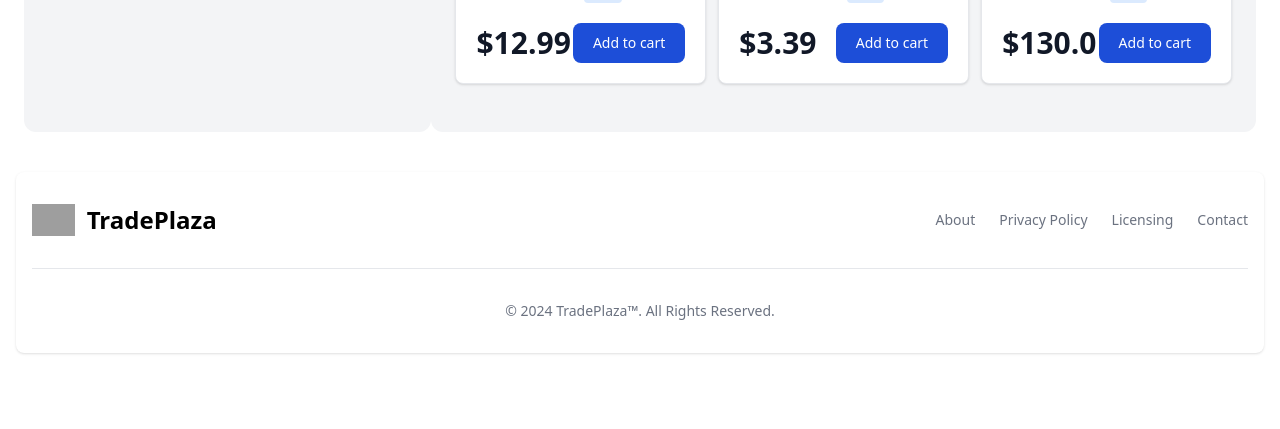
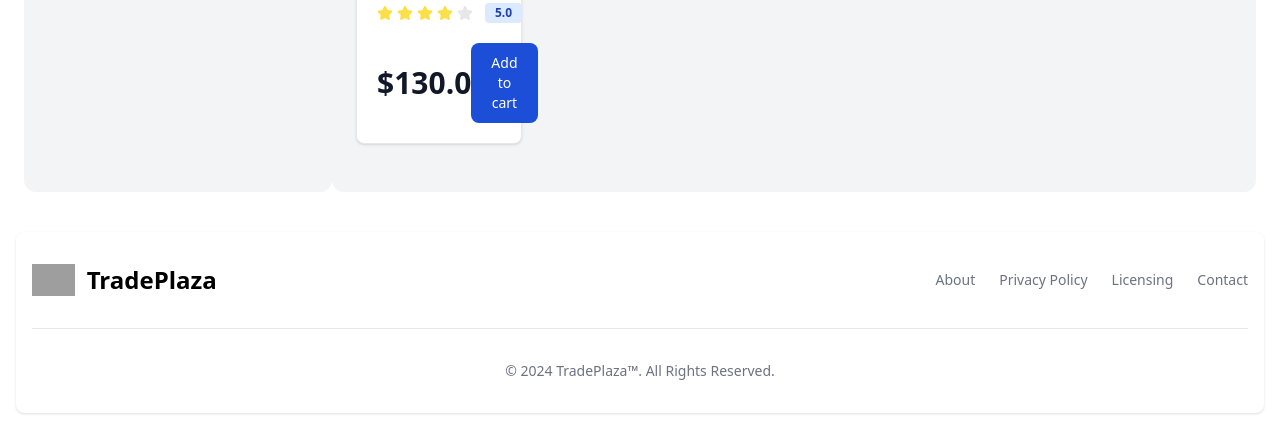
Before and after one commit to Raaxxy/Trade-plaza, a Django app: page / in a window 1280 px wide. Shown: the part 1067-1496 px from the top of the page. Before the commit the page ends 1421 px from the top, so only its background shows below. Run offline with Django 5.2, Linux system fonts and the light colour scheme; data comes from the database, SQL or seed files in the repository; some libraries are stand-ins or nearby versions; grey boxes are pictures that could not be loaded.

Commit message:
Added-responsiveness-lvl1

```diff
--- a/Tradeplaza/core/templates/core/base.html
+++ b/Tradeplaza/core/templates/core/base.html
@@ -1,93 +1,124 @@
 <!DOCTYPE html>
 <html lang="en">
+
 <head>
     <meta charset="UTF-8">
     <meta name="viewport" content="width=device-width, initial-scale=1.0">
     <script src="https://cdn.tailwindcss.com"></script>
     <title>{% block title %}{% endblock %} | TradePlaza</title>
 </head>
-<body>
+
+<body class="font-sans">
+
     <nav class="py-6 px-6 flex justify-between items-center border-b border-gray-200">
         <div class="flex items-center gap-4">
             <a class="text-3xl font-semibold" href="/">
                 TradePlaza
             </a>
         </div>
-          <div class="flex relative justify-center">
+        <div class="flex relative justify-center sm:w-1/2 md:w-2/3 lg:w-1/2 xl:w-1/3">
             <form method="get" action="{% url 'item:items' %}">
                 <div class="relative">
                     <div class="absolute inset-y-0 start-0 flex items-center ps-3 pointer-events-none">
-                      <svg class="w-4 h-4 text-gray-500 dark:text-gray-400" aria-hidden="true" xmlns="http://www.w3.org/2000/svg" fill="none" viewBox="0 0 20 20">
-                          <path stroke="currentColor" stroke-linecap="round" stroke-linejoin="round" stroke-width="2" d="m19 19-4-4m0-7A7 7 0 1 1 1 8a7 7 0 0 1 14 0Z"/>
+                        <svg class="w-4 h-4 text-gray-500 dark:text-gray-400" aria-hidden="true"
+                            xmlns="http://www.w3.org/2000/svg" fill="none" viewBox="0 0 20 20">
+                            <path stroke="currentColor" stroke-linecap="round" stroke-linejoin="round" stroke-width="2"
+                                d="m19 19-4-4m0-7A7 7 0 1 1 1 8a7 7 0 0 1 14 0Z" />
                         </svg>
                     </div>
-                  <input name="query" class="block w-[450px] p-4 ps-10 text-sm text-gray-900 border border-gray-300 rounded-lg bg-gray-50 focus:ring-blue-500 focus:border-blue-500" type="text" value="{{ query }}" placeholder="Search TradePlaza..." required>
-                  <button class="text-white absolute end-2.5 bottom-2.5 bg-blue-700 hover:bg-blue-800 focus:ring-4 focus:outline-none focus:ring-blue-300 font-medium rounded-lg text-sm px-4 py-2">Search</button>
+                    <input name="query"
+                        class="block w-full sm:w-[450px] p-4 ps-10 text-sm text-gray-900 border border-gray-300 rounded-lg bg-gray-50 focus:ring-blue-500 focus:border-blue-500"
+                        type="text" value="{{ query }}" placeholder="Search TradePlaza..." required>
+                    <button
+                        class="text-white absolute end-2.5 bottom-2.5 bg-blue-700 hover:bg-blue-800 focus:ring-4 focus:outline-none focus:ring-blue-300 font-medium rounded-lg text-sm px-4 py-2">Search</button>
                 </div>
             </form>
         </div>
         <div class="flex items-center gap-4">
-          <a class="px-4 py-2 rounded-full text-white bg-green-500 hover:bg-green-600 dark:bg-green-400 dark:hover:bg-green-300" href="{% url 'item:new' %}">
+            <a class="px-4 py-2 rounded-full text-white bg-green-500 hover:bg-green-600 dark:bg-green-400 dark:hover:bg-green-300"
+                href="{% url 'item:new' %}">
                 List Items
             </a>
             {% if request.user.is_authenticated %}
-              <a class="px-4 py-2 rounded-full text-white bg-blue-500 hover:bg-blue-600 dark:bg-blue-400 dark:hover:bg-blue-300" href="{% url 'conversation:inbox' %}">
+            <a
+                class="px-4 py-2 rounded-full text-white bg-blue-500 hover:bg-blue-600 dark:bg-blue-400 dark:hover:bg-blue-300"
+                href="{% url 'conversation:inbox' %}">
                 Inbox
             </a>
-              <a class="px-4 py-2 rounded-full text-white bg-blue-500 hover:bg-blue-600 dark:bg-blue-400 dark:hover:bg-blue-300" href="{% url 'dashboard:index' %}">
+            <a
+                class="px-4 py-2 rounded-full text-white bg-blue-500 hover:bg-blue-600 dark:bg-blue-400 dark:hover:bg-blue-300"
+                href="{% url 'dashboard:index' %}">
                 Dashboard
             </a>
-              <p class="px-4 py-2 rounded-full text-white bg-blue-500 hover:bg-blue-600 dark:bg-blue-400 dark:hover:bg-blue-300">
+            <p
+                class="px-4 py-2 rounded-full text-white bg-blue-500 hover:bg-blue-600 dark:bg-blue-400 dark:hover:bg-blue-300">
                 Welcome, {{ request.user.username }}!
             </p>
-              <form method="post" class="px-4 py-2 rounded-full text-white bg-blue-500 hover:bg-blue-600 dark:bg-blue-400 dark:hover:bg-blue-300" action="{% url 'core:logout' %}">
+            <form method="post"
+                class="px-4 py-2 rounded-full text-white bg-blue-500 hover:bg-blue-600 dark:bg-blue-400 dark:hover:bg-blue-300"
+                action="{% url 'core:logout' %}">
                 {% csrf_token %}
                 <button type="submit">Logout</button>
             </form>
             {% else %}
-              <a class="px-4 py-2 rounded-full text-white bg-blue-500 hover:bg-blue-600 dark:bg-blue-400 dark:hover:bg-blue-300" href="{% url 'core:signup' %}">
+            <a
+                class="px-4 py-2 rounded-full text-white bg-blue-500 hover:bg-blue-600 dark:bg-blue-400 dark:hover:bg-blue-300"
+                href="{% url 'core:signup' %}">
                 Sign Up
             </a>
-              <a class="px-4 py-2 rounded-full text-white bg-blue-500 hover:bg-blue-600 dark:bg-blue-400 dark:hover:bg-blue-300" href="{% url 'core:login' %}">
+            <a
+                class="px-4 py-2 rounded-full text-white bg-blue-500 hover:bg-blue-600 dark:bg-blue-400 dark:hover:bg-blue-300"
+                href="{% url 'core:login' %}">
                 Log In
             </a>
             {% endif %}
         </div>
     </nav>
-      <div class="px-6 py-6">
+
+    <div class="px-4 sm:px-6 py-6">
         {% block content %}
 
         {% endblock %}
     </div>
 
-
     <footer class="bg-white rounded-lg shadow m-4">
         <div class="w-full max-w-screen-xl mx-auto p-4 md:py-8">
-            <div class="sm:flex sm:items-center sm:justify-between">
-                <a href="#" class="flex items-center mb-4 sm:mb-0 space-x-3 rtl:space-x-reverse">
+            <div
+                class="flex flex-col sm:flex-row sm:items-center sm:justify-between sm:flex sm:items-center sm:justify-between">
+                <a href="#"
+                    class="flex items-center mb-4 sm:mb-0 space-x-3 rtl:space-x-reverse">
                     <img src="https://flowbite.com/docs/images/logo.svg" class="h-8" alt="Flowbite Logo" />
                     <span class="self-center text-2xl font-semibold whitespace-nowrap ">TradePlaza</span>
                 </a>
-                <ul class="flex flex-wrap items-center mb-6 text-sm font-medium text-gray-500 sm:mb-0 ">
+                <ul
+                    class="flex flex-wrap items-center mb-6 text-sm font-medium text-gray-500 sm:mb-0 ">
                     <li>
-                        <a href="#" class="hover:underline me-4 md:me-6">About</a>
+                        <a href="#"
+                            class="hover:underline me-4 md:me-6">About</a>
                     </li>
                     <li>
-                        <a href="#" class="hover:underline me-4 md:me-6">Privacy Policy</a>
+                        <a href="#"
+                            class="hover:underline me-4 md:me-6">Privacy
+                            Policy</a>
                     </li>
                     <li>
-                        <a href="#" class="hover:underline me-4 md:me-6">Licensing</a>
+                        <a href="#"
+                            class="hover:underline me-4 md:me-6">Licensing</a>
                     </li>
                     <li>
-                        <a href="{% url 'core:contact' %}" class="hover:underline">Contact</a>
+                        <a href="{% url 'core:contact' %}"
+                            class="hover:underline">Contact</a>
                     </li>
                 </ul>
             </div>
             <hr class="my-6 border-gray-200 sm:mx-auto dark:border-gray-700 lg:my-8" />
-            <span class="block text-sm text-gray-500 sm:text-center dark:text-gray-400">© 2024 <a href="#" class="hover:underline">TradePlaza™</a>. All Rights Reserved.</span>
+            <span
+                class="block text-sm text-gray-500 sm:text-center dark:text-gray-400">© 2024 <a
+                    href="#"
+                    class="hover:underline">TradePlaza™</a>. All Rights Reserved.</span>
         </div>
     </footer>
 
+</body>
 
-</body>
 </html>
--- a/Tradeplaza/core/templates/core/index.html
+++ b/Tradeplaza/core/templates/core/index.html
@@ -1,41 +1,42 @@
 {% extends 'core/base.html' %}
-
 {% block title %}Welcome{% endblock %}
-
 {% block content %}
-<div class="flex flex-row">
-
-    <div class="mt-6 px-6 py-12 bg-gray-100 rounded-xl">
-        <h2 class="mb-12 text-2xl font-semibold text-center">Categories<h2>
-        <div class="grid grid-cols-3 gap-3">
+<div class="flex flex-col md:flex-row">
+    <div class="md:w-1/2 lg:w-1/3 xl:w-1/4 2xl:w-1/5 mt-6 px-6 py-12 bg-gray-100 rounded-xl">
+        <h2 class="mb-12 text-2xl font-semibold text-center">Categories</h2>
+        <div class="grid grid-cols-1 sm:grid-cols-2 md:grid-cols-3 lg:grid-cols-4 xl:grid-cols-5 2xl:grid-cols-6 gap-3">
             {% for category in categories %}
             <div>
-                <a href ="#">
-                    <div class="p-6 bg-white rounded-b-xl flex flex-row">
+                <a href="#">
+                    <div
+                        class="p-6 bg-white rounded-b-xl flex flex-row hover:shadow-md transition-shadow">
                         <h2 class="text-xl">{{category.name}}</h2>
-                        <p class="text-gray-500 items-center text-xl">&nbsp;{{category.items.count}}</p>
+                        <p
+                            class="text-gray-500 items-center text-xl">&nbsp;{{category.items.count}}</p>
                     </div>
                 </a>
             </div>
             {% endfor %}
         </div>
     </div>
-
-    <div class="mt-6 px-6 py-12 bg-gray-100 rounded-xl flex flex-col items-center justify-center">
-        <h2 class="mb-12 text-2xl font-semibold text-center flex">Newest items<h2>
-        <div class="grid grid-cols-3 gap-3 flex">
+    <div class="md:w-1/2 lg:w-2/3 xl:w-3/4 2xl:w-4/5 mt-6 px-6 py-12 bg-gray-100 rounded-xl flex flex-col items-center justify-center">
+        <h2 class="mb-12 text-2xl font-semibold text-center flex">Newest items</h2>
+        <div class="grid grid-cols-1 sm:grid-cols-2 md:grid-cols-3 lg:grid-cols-4 xl:grid-cols-5 2xl:grid-cols-6 gap-3 flex">
             {% for item in items %}
-
-                <div class="w-full max-w-sm bg-white border border-gray-200 rounded-lg shadow dark:bg-gray-800 dark:border-gray-700">
+            <div
+                class="w-full max-w-sm bg-white border border-gray-200 rounded-lg shadow dark:bg-gray-800 dark:border-gray-700 hover:shadow-md transition-shadow">
                 <a href="{% url 'item:detail' item.id%}">
-                        <img class="p-8 rounded-t-lg w-[470px] h-[280px]" src="{{item.image.url}}" alt="{{item.name}}" />
+                    <img class="p-8 rounded-t-lg w-full h-[280px]"
+                        src="{{item.image.url}}" alt="{{item.name}}" />
                 </a>
                 <div class="px-5 pb-5">
                     <a href="#">
-                            <h5 class="text-xl font-semibold tracking-tight text-gray-900 dark:text-white">{{item.name}}</h5>
+                        <h5
+                            class="text-xl font-semibold tracking-tight text-gray-900 dark:text-white">{{item.name}}</h5>
                     </a>
                     <div class="flex items-center mt-2.5 mb-5">
-                            <div class="flex items-center space-x-1 rtl:space-x-reverse">
+                        <div
+                            class="flex items-center space-x-1 rtl:space-x-reverse">
                             <svg class="w-4 h-4 text-yellow-300" aria-hidden="true" xmlns="http://www.w3.org/2000/svg" fill="currentColor" viewBox="0 0 22 20">
                                 <path d="M20.924 7.625a1.523 1.523 0 0 0-1.238-1.044l-5.051-.734-2.259-4.577a1.534 1.534 0 0 0-2.752 0L7.365 5.847l-5.051.734A1.535 1.535 0 0 0 1.463 9.2l3.656 3.563-.863 5.031a1.532 1.532 0 0 0 2.226 1.616L11 17.033l4.518 2.375a1.534 1.534 0 0 0 2.226-1.617l-.863-5.03L20.537 9.2a1.523 1.523 0 0 0 .387-1.575Z"/>
                             </svg>
@@ -52,18 +53,20 @@
                                 <path d="M20.924 7.625a1.523 1.523 0 0 0-1.238-1.044l-5.051-.734-2.259-4.577a1.534 1.534 0 0 0-2.752 0L7.365 5.847l-5.051.734A1.535 1.535 0 0 0 1.463 9.2l3.656 3.563-.863 5.031a1.532 1.532 0 0 0 2.226 1.616L11 17.033l4.518 2.375a1.534 1.534 0 0 0 2.226-1.617l-.863-5.03L20.537 9.2a1.523 1.523 0 0 0 .387-1.575Z"/>
                             </svg>
                         </div>
-                            <span class="bg-blue-100 text-blue-800 text-xs font-semibold px-2.5 py-0.5 rounded dark:bg-blue-200 dark:text-blue-800 ms-3">5.0</span>
+                        <span
+                            class="bg-blue-100 text-blue-800 text-xs font-semibold px-2.5 py-0.5 rounded dark:bg-blue-200 dark:text-blue-800 ms-3">5.0</span>
                     </div>
                     <div class="flex items-center justify-between">
-                            <span class="text-3xl font-bold text-gray-900 dark:text-white">${{item.price}}</span>
-                            <a href="#" class="text-white bg-blue-700 hover:bg-blue-800 focus:ring-4 focus:outline-none focus:ring-blue-300 font-medium rounded-lg text-sm px-5 py-2.5 text-center dark:bg-blue-600 dark:hover:bg-blue-700 dark:focus:ring-blue-800">Add to cart</a>
+                        <span
+                            class="text-3xl font-bold text-gray-900 dark:text-white">${{item.price}}</span>
+                        <a href="#"
+                            class="text-white bg-blue-700 hover:bg-blue-800 focus:ring-4 focus:outline-none focus:ring-blue-300 font-medium rounded-lg text-sm px-5 py-2.5 text-center dark:bg-blue-600 dark:hover:bg-blue-700 dark:focus:ring-blue-800">Add
+                            to cart</a>
                     </div>
                 </div>
             </div>
-
             {% endfor %}
         </div>
     </div>
-
 </div>
 {% endblock  %}
```
Also changed, not shown: Tradeplaza/core/templates/core/signup.html (+15 -13 lines), Tradeplaza/core/templates/core/login.html (indentation only). Lines whose indentation alone changed are shown as unchanged.
